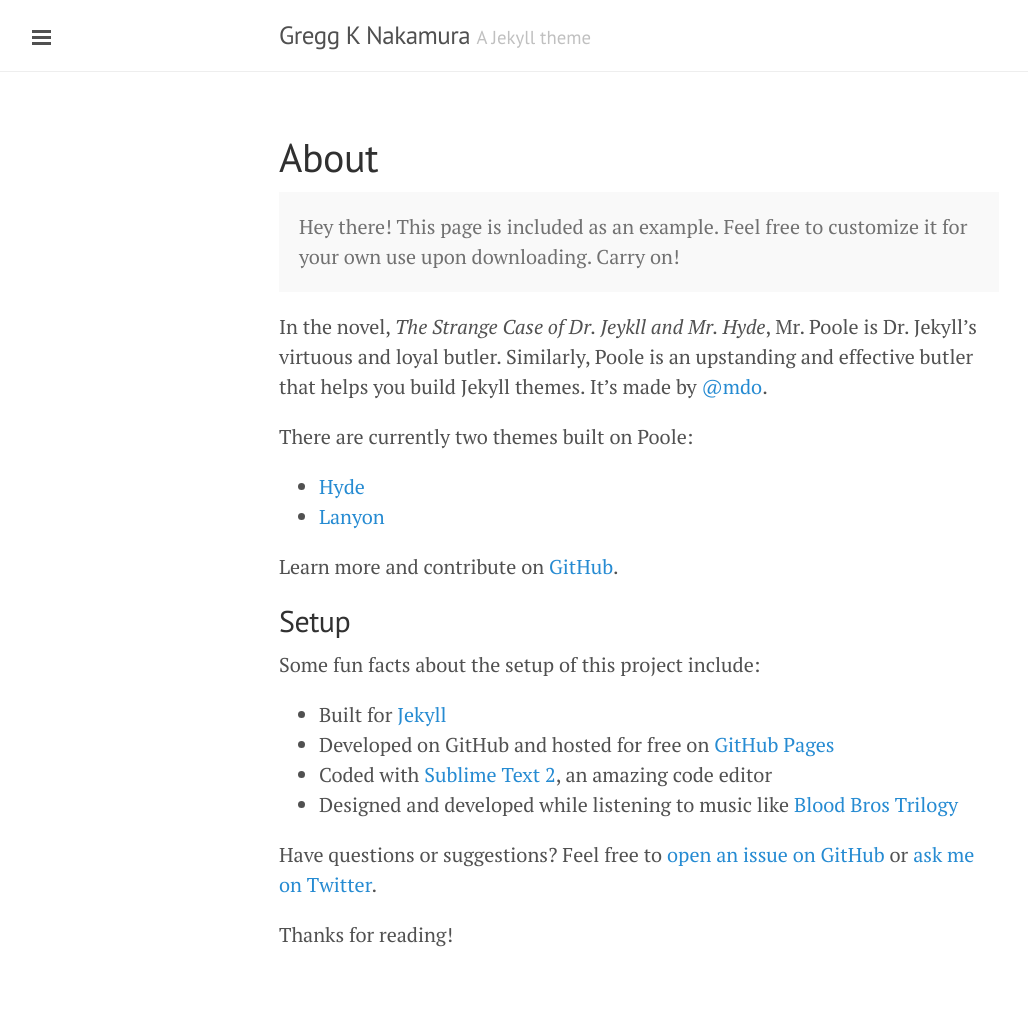
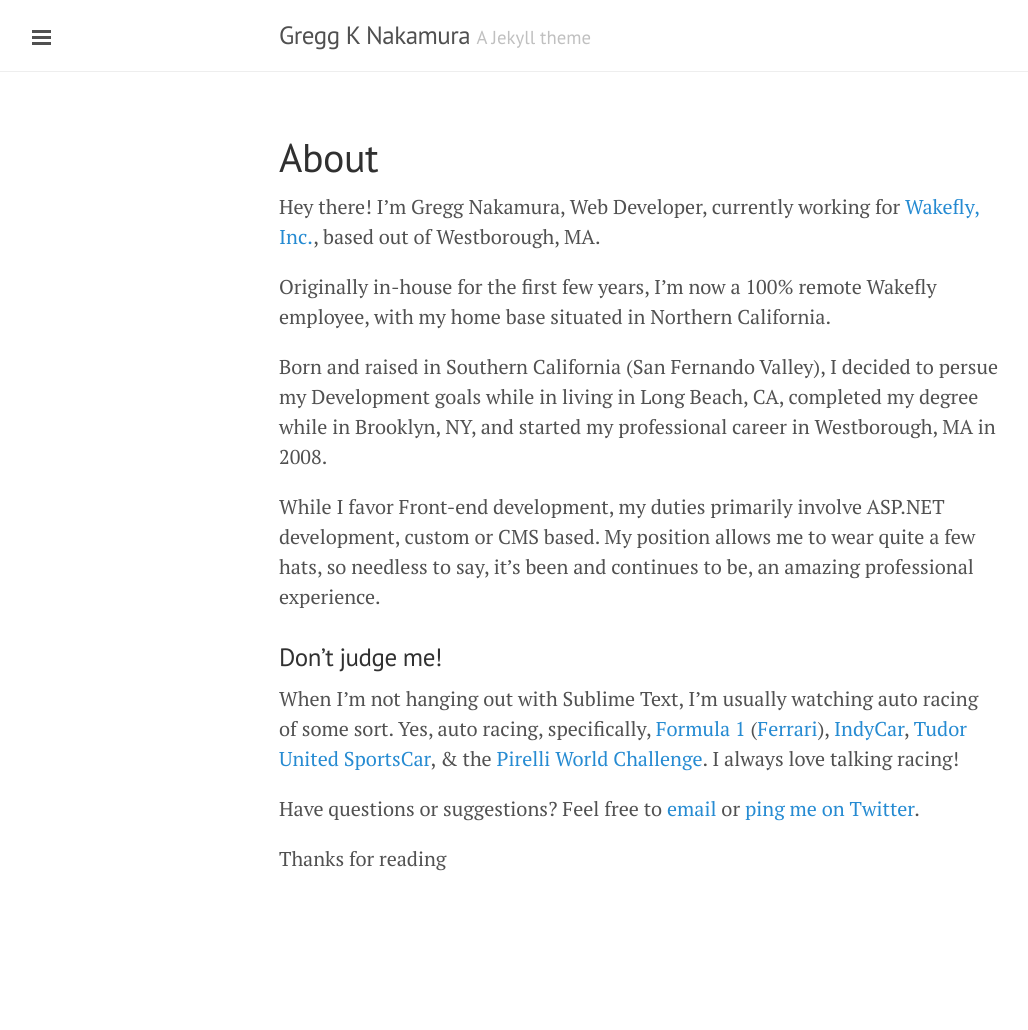
Before and after one commit to greggnakamura/greggnakamura.github.com, a Jekyll site: the page built from about.md, in a window 1280 px wide. Shown: the whole page, without its empty margins (1-1029 px from the left). Built offline with Jekyll 4.4.1, drawn with Linux system fonts in a browser that asks for light colours; Markdown is read by kramdown in place of the engine named in the settings; after the commit the page ends 954 px from its top, so only the background shows below that.

Commit message:
Updating content

```diff
--- a/about.md
+++ b/about.md
@@ -3,28 +3,18 @@ layout: page
 title: About
 ---
 
-<p class="message">
-  Hey there! This page is included as an example. Feel free to customize it for your own use upon downloading. Carry on!
-</p>
+Hey there! I'm Gregg Nakamura, Web Developer, currently working for [Wakefly, Inc.](http://www.wakefly.com/), based out of Westborough, MA.
 
-In the novel, *The Strange Case of Dr. Jeykll and Mr. Hyde*, Mr. Poole is Dr. Jekyll's virtuous and loyal butler. Similarly, Poole is an upstanding and effective butler that helps you build Jekyll themes. It's made by [@mdo](https://twitter.com/mdo).
+Originally in-house for the first few years, I'm now a 100% remote Wakefly employee, with my home base situated in Northern California.
 
-There are currently two themes built on Poole:
+Born and raised in Southern California (San Fernando Valley), I decided to persue my Development goals while in living in Long Beach, CA, completed my degree while in Brooklyn, NY, and started my professional career in Westborough, MA in 2008.
 
-* [Hyde](http://hyde.getpoole.com)
-* [Lanyon](http://lanyon.getpoole.com)
+While I favor Front-end development, my duties primarily involve ASP.NET development, custom or CMS based.  My position allows me to wear quite a few hats, so needless to say, it's been and continues to be, an amazing professional experience.
 
-Learn more and contribute on [GitHub](https://github.com/poole).
 
-## Setup
+### Don't judge me!
+When I'm not hanging out with Sublime Text, I'm usually watching auto racing of some sort.  Yes, auto racing, specifically, [Formula 1](http://www.formula1.com/) ([Ferrari](http://formula1.ferrari.com/)), [IndyCar](http://www.indycar.com/), [Tudor United SportsCar](http://www.imsa.com/), & the [Pirelli World Challenge](http://www.world-challenge.com/). I always love talking racing!
 
-Some fun facts about the setup of this project include:
+Have questions or suggestions? Feel free to [email](mailto:gregg.nakamura@gmail.com) or [ping me on Twitter](https://twitter.com/greggnakamura).
 
-* Built for [Jekyll](http://jekyllrb.com)
-* Developed on GitHub and hosted for free on [GitHub Pages](https://pages.github.com)
-* Coded with [Sublime Text 2](http://sublimetext.org), an amazing code editor
-* Designed and developed while listening to music like [Blood Bros Trilogy](https://soundcloud.com/maddecent/sets/blood-bros-series)
-
-Have questions or suggestions? Feel free to [open an issue on GitHub](https://github.com/poole/issues/new) or [ask me on Twitter](https://twitter.com/mdo).
-
-Thanks for reading!
+Thanks for reading
```
